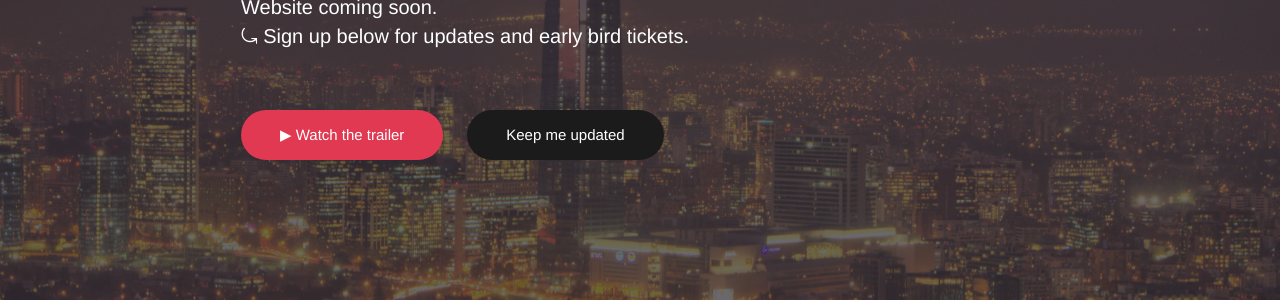
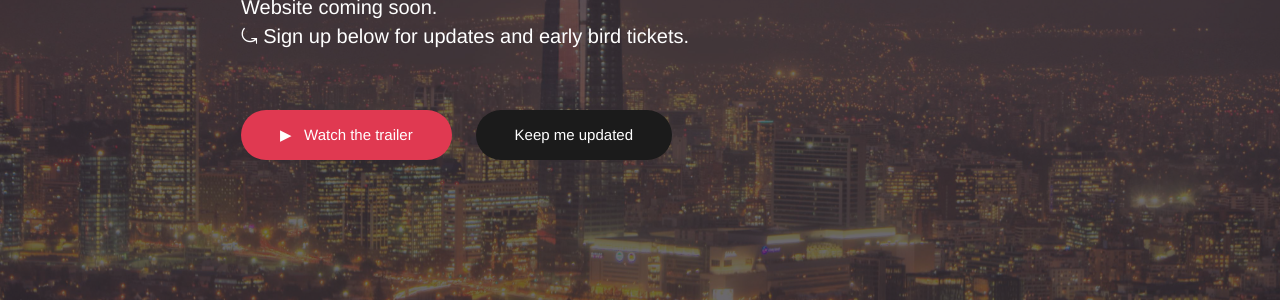
Before and after one commit to fabfoundation/fab13, a Jekyll site: the page built from index.html, in a window 1280 px wide. Shown: the part 326-626 px from the top of the page. Built offline with Jekyll 4.4.1, drawn with Linux system fonts in a browser that asks for light colours; nearby versions of some CDN libraries.

Commit message:
play button fix

```diff
--- a/_includes/header.html
+++ b/_includes/header.html
@@ -10,7 +10,7 @@
         <div class="intro-date">31 July - 6 August 2017</div>
         <div class="intro-message">Website coming soon. <br>⤿ Sign up below for updates and early bird tickets.
         </div>
-        <a href="#video" class="page-scroll btn btn-xl" style="margin-right: 20px">▶   Watch the trailer</a>
+        <a href="#video" class="page-scroll btn btn-xl" style="margin-right: 20px">▶&nbsp; &nbsp;Watch the trailer</a>
         <a class="age-scroll btn btn-xl black" data-toggle="modal" data-target="#subscribe">Keep me updated</a>
 
       </div>
```
